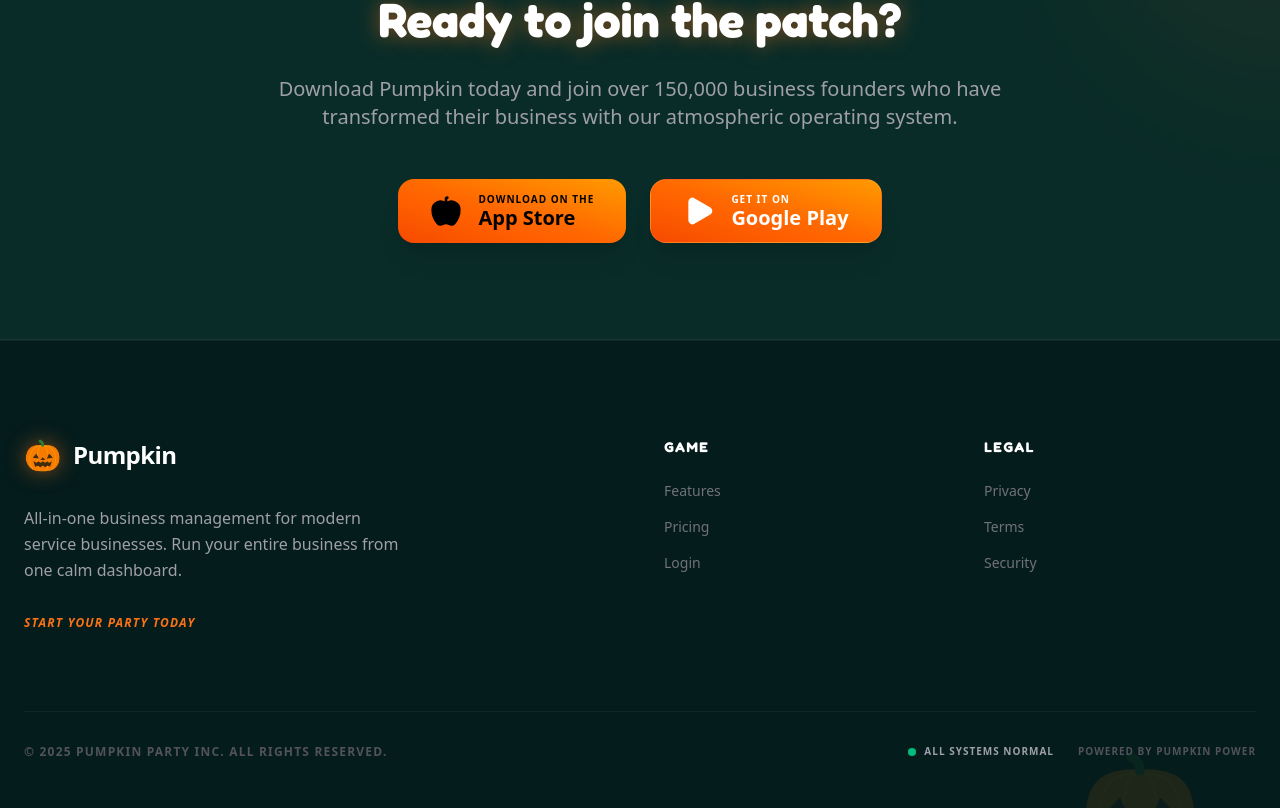
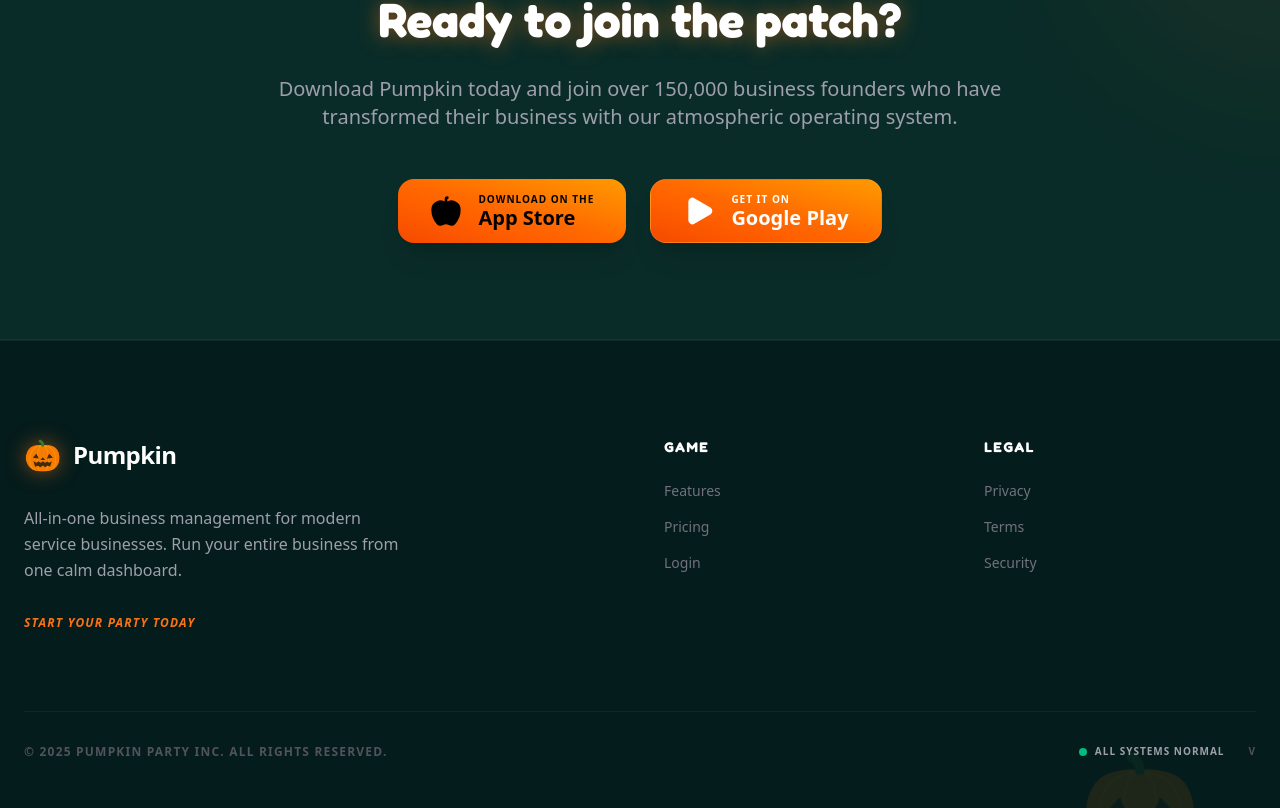
Before and after one commit to donwolfonline/Pumpkin, a Next.js app in the folder apps/web/: page / in a window 1280 px wide. Shown: the part 11167-11975 px from the top of the page. Built offline with nearby package versions, Linux system fonts and the light colour scheme; no server answers.

Commit message:
feat: add dynamic system version to landing page footer

```diff
--- a/apps/web/components/layout/footer.tsx
+++ b/apps/web/components/layout/footer.tsx
@@ -76,7 +76,9 @@
                             </span>
                             <span className="text-[10px] text-zinc-400 font-bold uppercase tracking-widest">All Systems Normal</span>
                         </Link>
-                        <span className="text-[10px] text-zinc-600 font-bold uppercase tracking-widest">Powered by Pumpkin Power</span>
+                        <span className="text-[10px] text-zinc-600 font-bold uppercase tracking-widest">
+                            v{require('../../../package.json').version}
+                        </span>
                     </div>
                 </div>
             </div>
```
